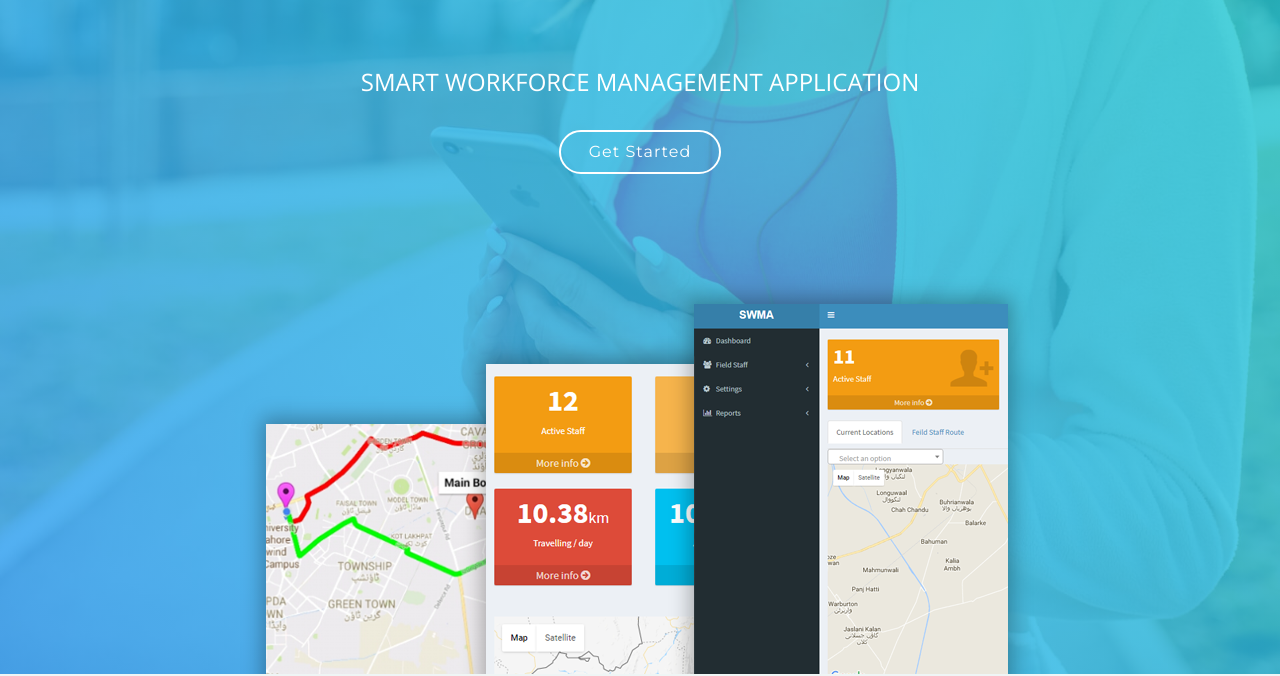
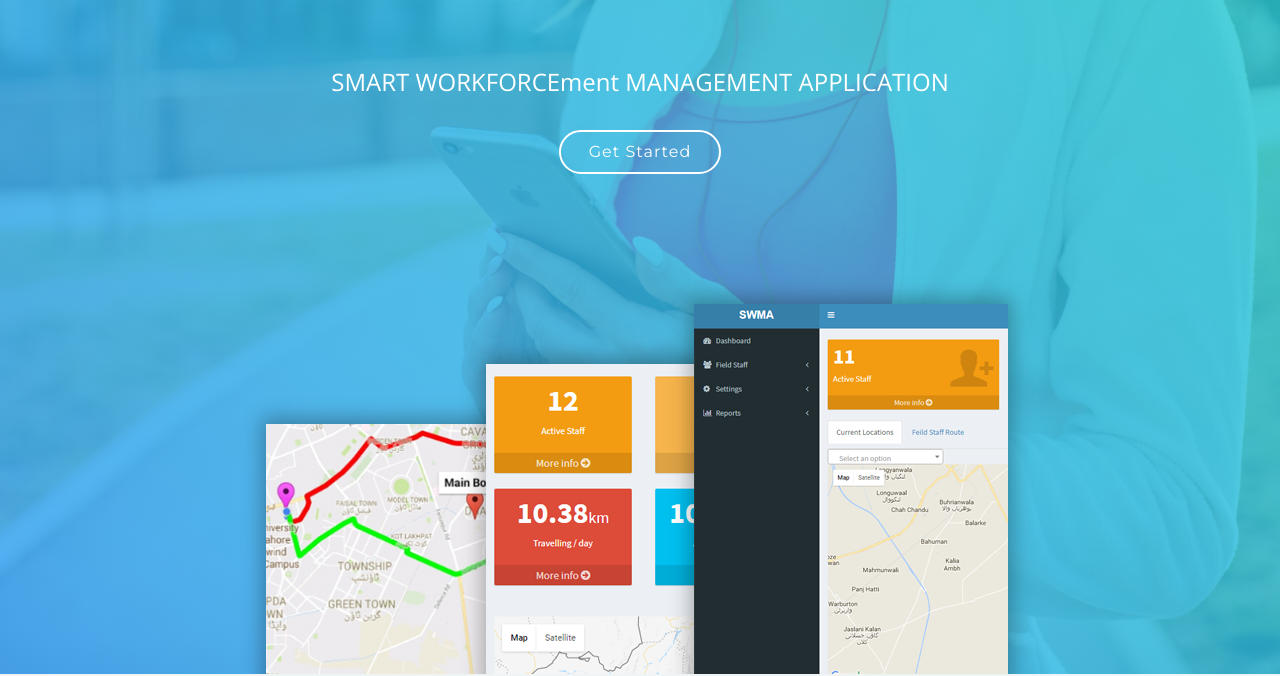
Before and after one commit to baqirali64200/pak, a plain HTML site: page index.html in a window 1280 px wide. Shown: the part 126-802 px from the top of the page. Drawn offline with nearby package versions, Linux system fonts and the light colour scheme; files whose address does not match are found by name.

Commit message:
third commit

```diff
--- a/index.html
+++ b/index.html
@@ -64,7 +64,7 @@
 
     <div class="intro-text">
       <h2><strong></strong></h2>
-      <p>SMART WORKFORCE MANAGEMENT APPLICATION</p>
+      <p>SMART WORKFORCEment MANAGEMENT APPLICATION</p>
       <div class="d-flex">
       <a href="https://softvilla.com.pk/connect.html" class="btn-get-started scrollto">Get Started</a>
      <!-- <a href="apk/apk-demo-08112018.apk" class="btn-get-started scrollto">Free Demo</a> -->
```
